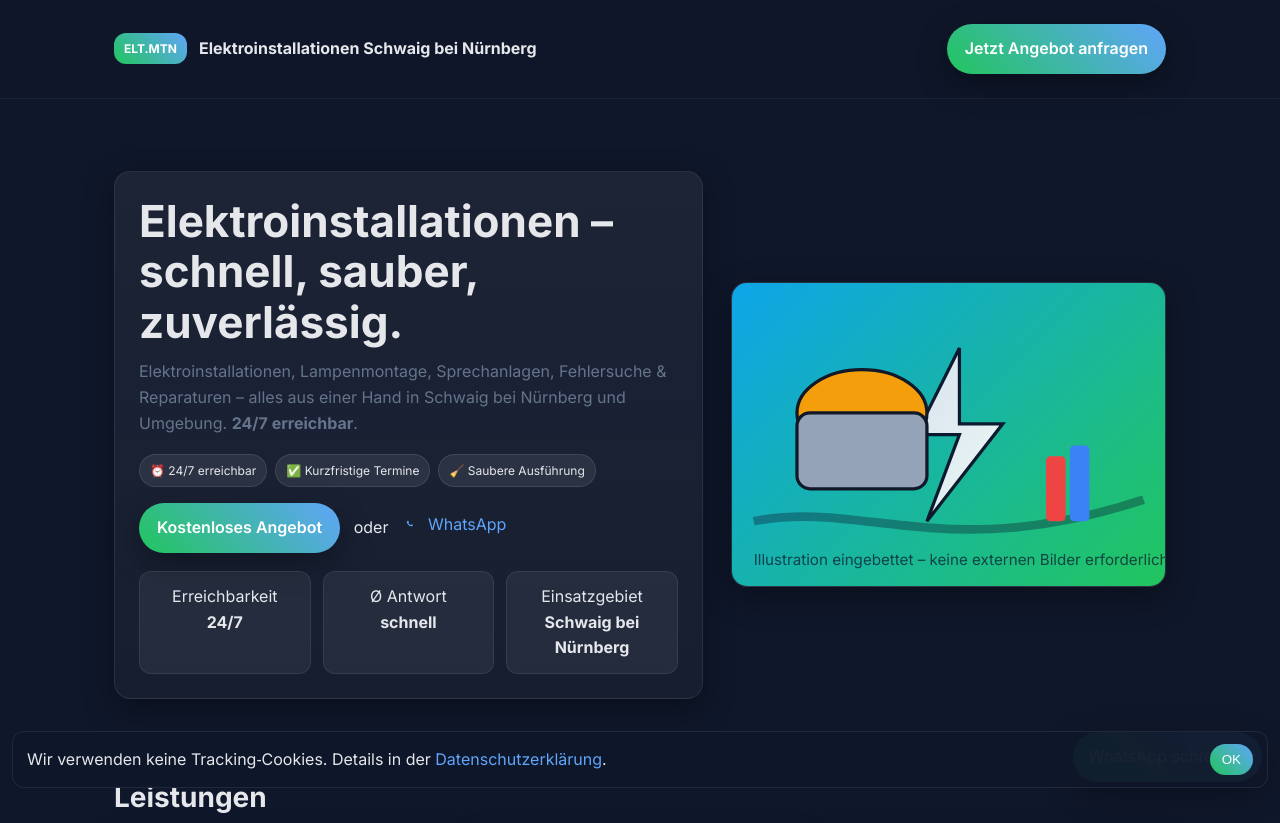
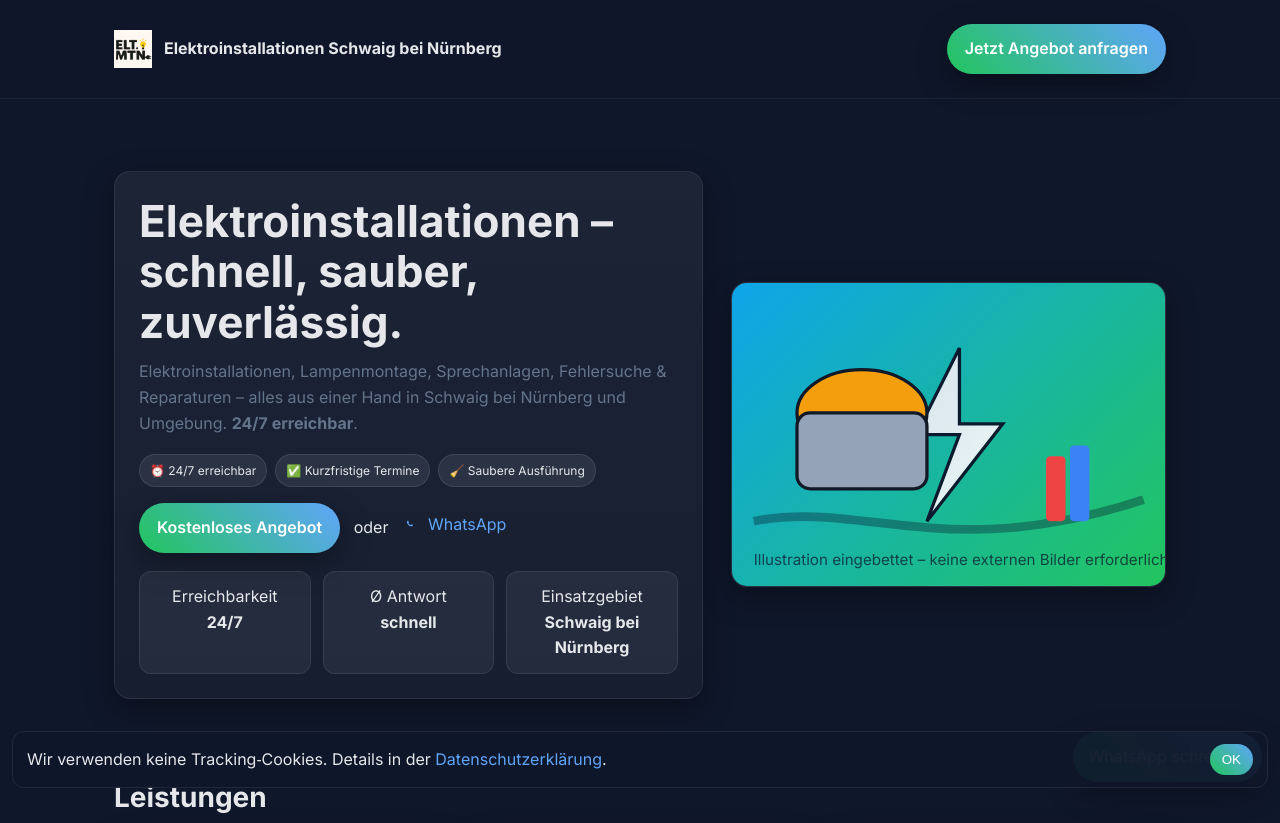
Before and after one commit to teomazilU/ELT-MMT, a plain HTML site: page index.html in a window 1280 px wide. Shown: the top 823 px of the page. Drawn offline with Linux system fonts and the light colour scheme.

Commit message:
Update logo section in index.html

```diff
--- a/index.html
+++ b/index.html
@@ -64,6 +64,17 @@
     .cookie{position:fixed;left:12px;right:12px;bottom:12px;background:rgba(15,23,42,.95);border:1px solid rgba(255,255,255,.08);color:var(--text);padding:12px 14px;border-radius:12px;z-index:50;display:none}
     .cookie.show{display:flex;align-items:center;justify-content:space-between;gap:12px}
     .cookie button{background:linear-gradient(45deg,var(--brand),var(--brand-2));color:var(--white);border:0;padding:8px 12px;border-radius:999px}
+.logo {
+  display: flex;
+  align-items: center;
+  gap: 12px;
+}
+
+.logo-img {
+  height: 38px;
+  width: auto;
+  display: block;
+}
   </style>
   <script type="application/ld+json">
   {
@@ -89,10 +100,10 @@
 <body>
   <header>
     <div class="container nav">
-      <div class="logo">
-        <span class="badge">ELT.MTN</span>
-        <span>Elektroinstallationen Schwaig bei Nürnberg </span>
-      </div>
+     <div class="logo">
+  <img src="logo_eltmtn.png.png" alt="ELT.MTN Logo" class="logo-img">
+  <span>Elektroinstallationen Schwaig bei Nürnberg</span>
+</div>
       <div class="actions">
         <a class="cta" href="#kontakt">Jetzt Angebot anfragen</a>
       </div>
```
